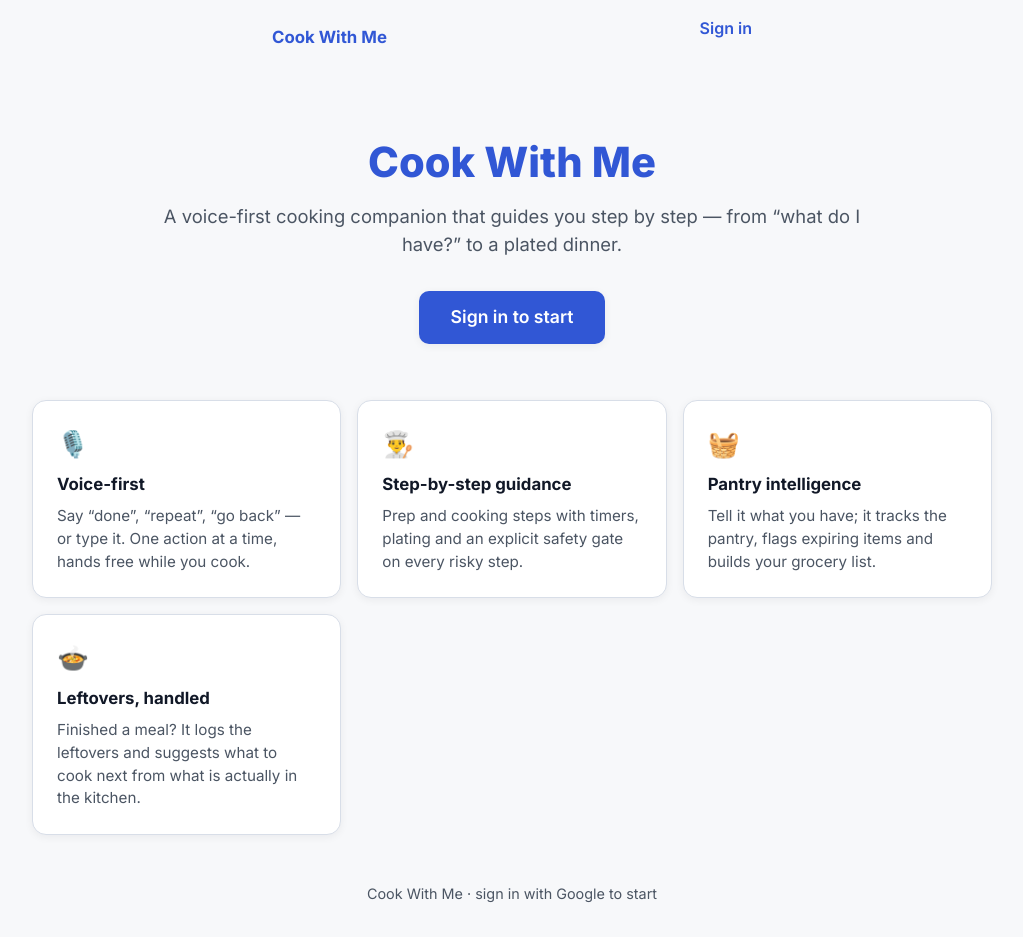
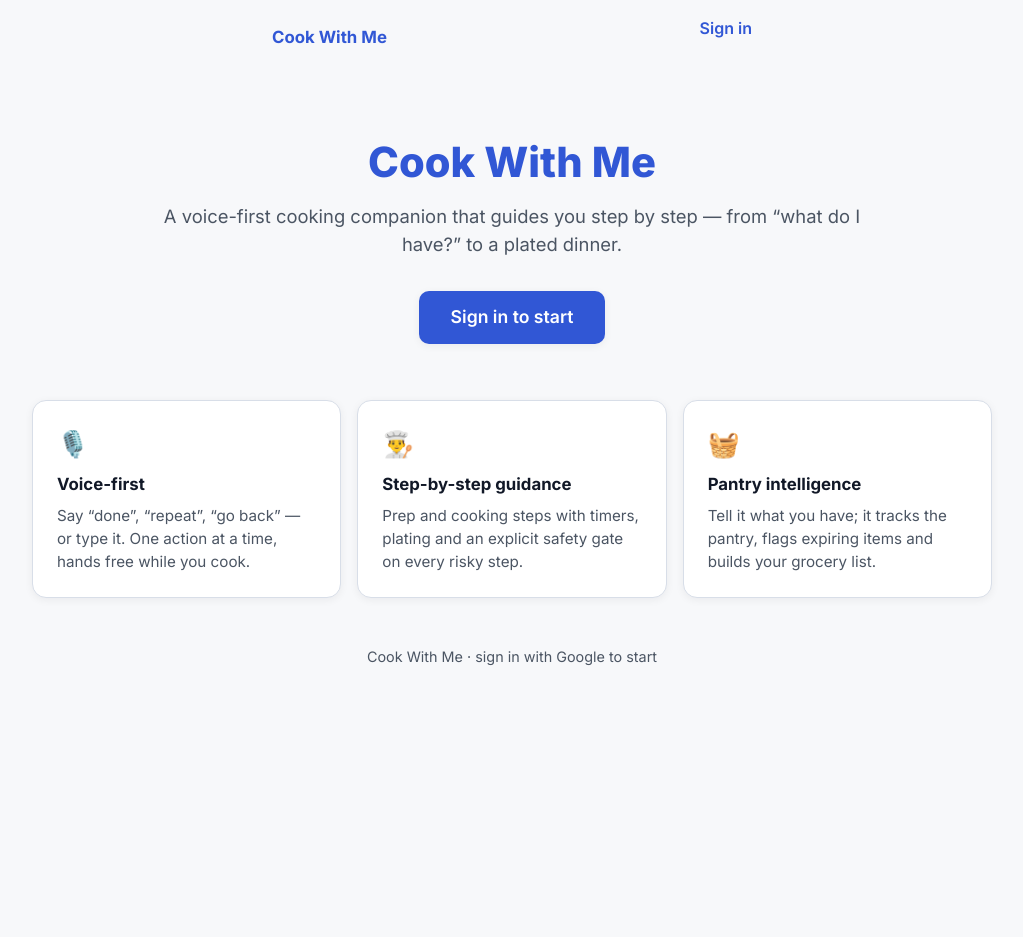
Before and after one commit to LCHEROURI/cook-with-freebuff, a Next.js app: page / in a window 1280 px wide. Shown: the whole page, without its empty margins (128-1151 px from the left). After the commit the page ends 800 px from the top, so only its background shows below. Built offline with nearby package versions, Linux system fonts and the light colour scheme; no server answers.

Commit message:
Remove the "Leftovers, handled" feature card from the landing page
🤖 Generated with Codebuff
Co-Authored-By: Codebuff <noreply@codebuff.com>

```diff
--- a/app/page.tsx
+++ b/app/page.tsx
@@ -20,11 +20,7 @@ const FEATURES = [
     title: 'Pantry intelligence',
     text: 'Tell it what you have; it tracks the pantry, flags expiring items and builds your grocery list.',
   },
-  {
-    icon: '🍲',
-    title: 'Leftovers, handled',
-    text: 'Finished a meal? It logs the leftovers and suggests what to cook next from what is actually in the kitchen.',
-  },
+
 ];
 
 export default function HomePage() {
```
